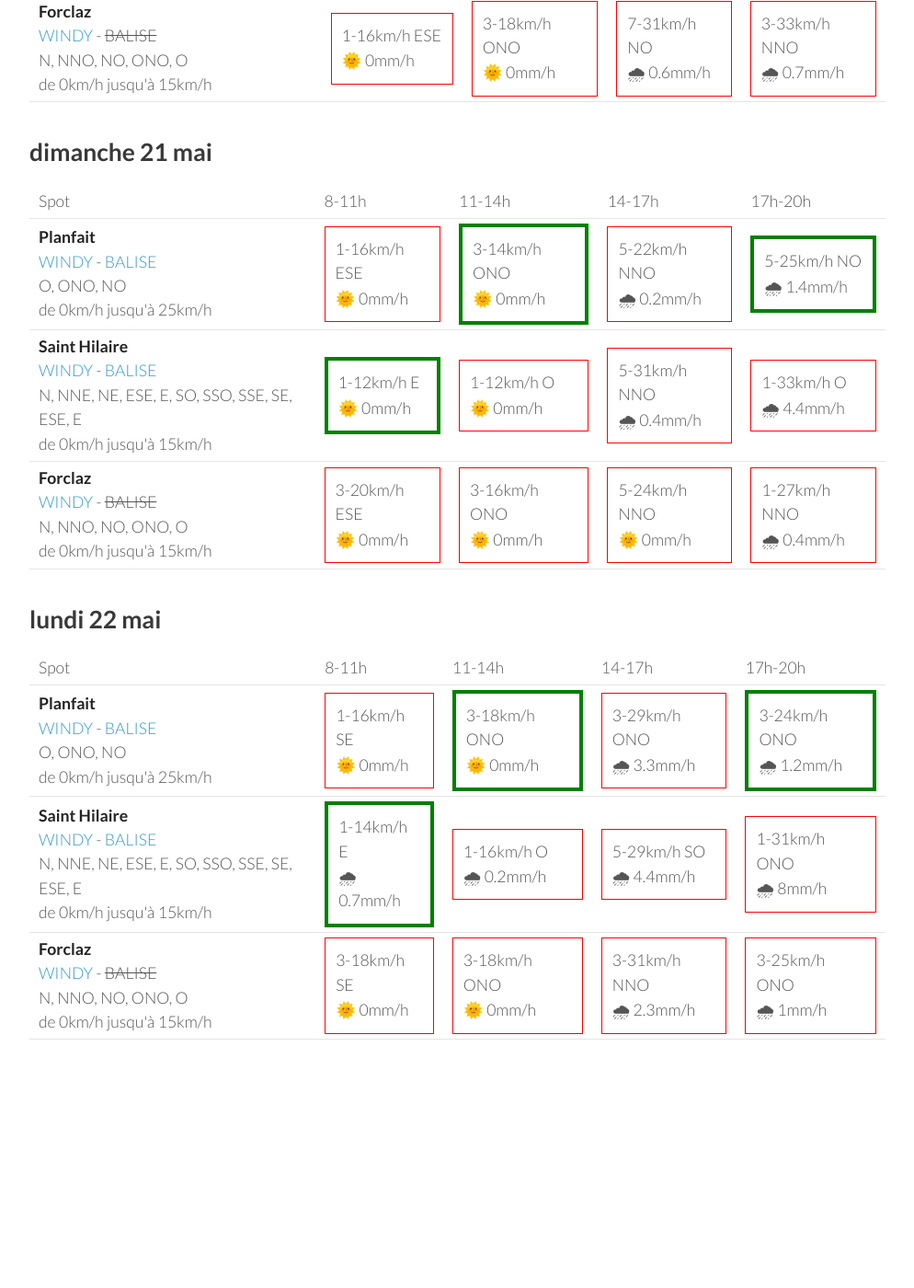
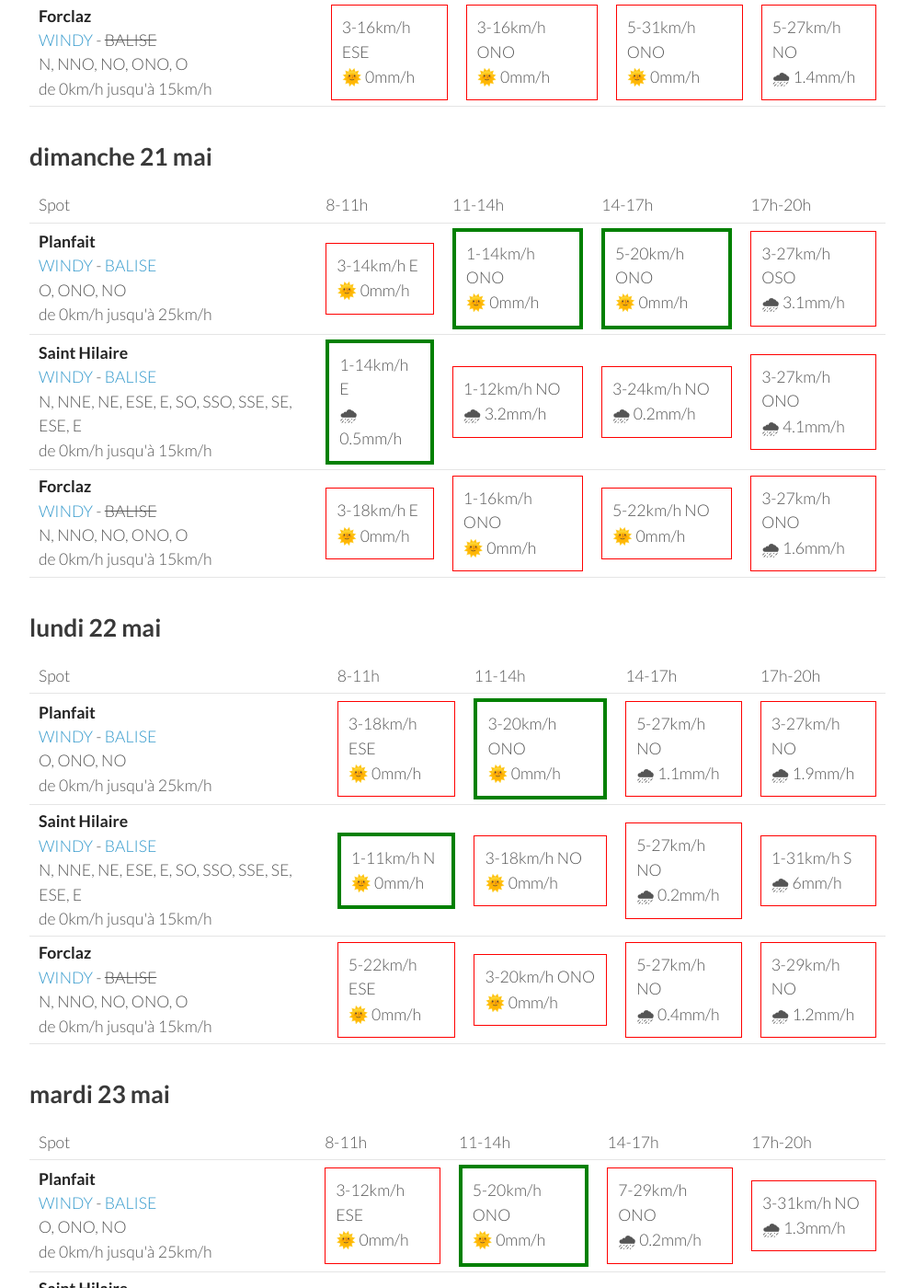
Before and after one commit to parapente-dans-le-nord/parapente-dans-le-nord.github.io, a Jekyll site: the page built from alpes_nord.markdown, in a window 1280 px wide and 1400 px high, scrolled down 1655 px. Shown: the whole window at 92% size, without its empty margins (26-1020 px from the left). Built offline with Jekyll 4.4.1, drawn with Linux system fonts in a browser that asks for light colours; before the commit the page ends 2913 px from its top, so only the background shows below that; some of the changed text lies outside the part shown.

Commit message:
update index.markdown

```diff
--- a/alpes_nord.markdown
+++ b/alpes_nord.markdown
@@ -117,29 +117,29 @@ page mise à jour le jeudi 18 mai 06:26
         <td><strong>Planfait</strong><br><a href="https://windy.com/45.853/6.223?45.415,6.223,8">WINDY</a> - <span class=""><a href="https://www.openwindmap.org/PP496">BALISE</a> </span><br> <span class="vent-favorable">O, ONO, NO</span><br><span class="force-vent">de 0km/h jusqu'à 25km/h</span> </td>
 
             <td><div class="not-flyable"><p>1-14km/h ESE</p><p>🌞 0mm/h</p></div></td>
-            <td><div class="flyable"><p>3-18km/h NO</p><p>🌞 0mm/h</p></div></td>
-            <td><div class="not-flyable"><p>7-31km/h NO</p><p>🌧 1.5mm/h</p></div></td>
-            <td><div class="not-flyable"><p>3-31km/h NNO</p><p>🌧 1.7mm/h</p></div></td>
+            <td><div class="flyable"><p>3-18km/h ONO</p><p>🌞 0mm/h</p></div></td>
+            <td><div class="not-flyable"><p>7-31km/h ONO</p><p>🌞 0mm/h</p></div></td>
+            <td><div class="not-flyable"><p>5-29km/h NO</p><p>🌧 2.6mm/h</p></div></td>
 
 
     </tr>
 <tr>
         <td><strong>Saint Hilaire</strong><br><a href="https://windy.com/45.307/5.888?45.087,5.889,9,m:eUFagkX">WINDY</a> - <span class=""><a href="http://www.balisemeteo.com/balise.php?idBalise=61">BALISE</a> </span><br> <span class="vent-favorable">N, NNE, NE, ESE, E, SO, SSO, SSE, SE, ESE, E</span><br><span class="force-vent">de 0km/h jusqu'à 15km/h</span> </td>
 
-            <td><div class="not-flyable"><p>1-18km/h NNE</p><p>🌞 0mm/h</p></div></td>
-            <td><div class="not-flyable"><p>3-22km/h NNO</p><p>🌞 0mm/h</p></div></td>
-            <td><div class="not-flyable"><p>5-33km/h N</p><p>🌧 0.3mm/h</p></div></td>
-            <td><div class="not-flyable"><p>5-37km/h NNE</p><p>🌧 3.6mm/h</p></div></td>
+            <td><div class="not-flyable"><p>1-20km/h NE</p><p>🌞 0mm/h</p></div></td>
+            <td><div class="not-flyable"><p>1-22km/h NNO</p><p>🌞 0mm/h</p></div></td>
+            <td><div class="not-flyable"><p>5-27km/h NO</p><p>🌧 0.4mm/h</p></div></td>
+            <td><div class="not-flyable"><p>3-31km/h N</p><p>🌧 0.7mm/h</p></div></td>
 
 
     </tr>
 <tr>
         <td><strong>Forclaz</strong><br><a href="https://windy.com/45.814/6.247?45.375,6.246,8,m:eVwaglz">WINDY</a> - <span class="no-balise"> BALISE </span><br> <span class="vent-favorable">N, NNO, NO, ONO, O</span><br><span class="force-vent">de 0km/h jusqu'à 15km/h</span> </td>
 
-            <td><div class="not-flyable"><p>1-16km/h ESE</p><p>🌞 0mm/h</p></div></td>
-            <td><div class="not-flyable"><p>3-18km/h ONO</p><p>🌞 0mm/h</p></div></td>
-            <td><div class="not-flyable"><p>7-31km/h NO</p><p>🌧 0.6mm/h</p></div></td>
-            <td><div class="not-flyable"><p>3-33km/h NNO</p><p>🌧 0.7mm/h</p></div></td>
+            <td><div class="not-flyable"><p>3-16km/h ESE</p><p>🌞 0mm/h</p></div></td>
+            <td><div class="not-flyable"><p>3-16km/h ONO</p><p>🌞 0mm/h</p></div></td>
+            <td><div class="not-flyable"><p>5-31km/h ONO</p><p>🌞 0mm/h</p></div></td>
+            <td><div class="not-flyable"><p>5-27km/h NO</p><p>🌧 1.4mm/h</p></div></td>
 
 
     </tr>
@@ -162,30 +162,30 @@ page mise à jour le jeudi 18 mai 06:26
 <tr>
         <td><strong>Planfait</strong><br><a href="https://windy.com/45.853/6.223?45.415,6.223,8">WINDY</a> - <span class=""><a href="https://www.openwindmap.org/PP496">BALISE</a> </span><br> <span class="vent-favorable">O, ONO, NO</span><br><span class="force-vent">de 0km/h jusqu'à 25km/h</span> </td>
 
-            <td><div class="not-flyable"><p>1-16km/h ESE</p><p>🌞 0mm/h</p></div></td>
-            <td><div class="flyable"><p>3-14km/h ONO</p><p>🌞 0mm/h</p></div></td>
-            <td><div class="not-flyable"><p>5-22km/h NNO</p><p>🌧 0.2mm/h</p></div></td>
-            <td><div class="flyable"><p>5-25km/h NO</p><p>🌧 1.4mm/h</p></div></td>
+            <td><div class="not-flyable"><p>3-14km/h E</p><p>🌞 0mm/h</p></div></td>
+            <td><div class="flyable"><p>1-14km/h ONO</p><p>🌞 0mm/h</p></div></td>
+            <td><div class="flyable"><p>5-20km/h ONO</p><p>🌞 0mm/h</p></div></td>
+            <td><div class="not-flyable"><p>3-27km/h OSO</p><p>🌧 3.1mm/h</p></div></td>
 
 
     </tr>
 <tr>
         <td><strong>Saint Hilaire</strong><br><a href="https://windy.com/45.307/5.888?45.087,5.889,9,m:eUFagkX">WINDY</a> - <span class=""><a href="http://www.balisemeteo.com/balise.php?idBalise=61">BALISE</a> </span><br> <span class="vent-favorable">N, NNE, NE, ESE, E, SO, SSO, SSE, SE, ESE, E</span><br><span class="force-vent">de 0km/h jusqu'à 15km/h</span> </td>
 
-            <td><div class="flyable"><p>1-12km/h E</p><p>🌞 0mm/h</p></div></td>
-            <td><div class="not-flyable"><p>1-12km/h O</p><p>🌞 0mm/h</p></div></td>
-            <td><div class="not-flyable"><p>5-31km/h NNO</p><p>🌧 0.4mm/h</p></div></td>
-            <td><div class="not-flyable"><p>1-33km/h O</p><p>🌧 4.4mm/h</p></div></td>
+            <td><div class="flyable"><p>1-14km/h E</p><p>🌧 0.5mm/h</p></div></td>
+            <td><div class="not-flyable"><p>1-12km/h NO</p><p>🌧 3.2mm/h</p></div></td>
+            <td><div class="not-flyable"><p>3-24km/h NO</p><p>🌧 0.2mm/h</p></div></td>
+            <td><div class="not-flyable"><p>3-27km/h ONO</p><p>🌧 4.1mm/h</p></div></td>
 
 
     </tr>
 <tr>
         <td><strong>Forclaz</strong><br><a href="https://windy.com/45.814/6.247?45.375,6.246,8,m:eVwaglz">WINDY</a> - <span class="no-balise"> BALISE </span><br> <span class="vent-favorable">N, NNO, NO, ONO, O</span><br><span class="force-vent">de 0km/h jusqu'à 15km/h</span> </td>
 
-            <td><div class="not-flyable"><p>3-20km/h ESE</p><p>🌞 0mm/h</p></div></td>
-            <td><div class="not-flyable"><p>3-16km/h ONO</p><p>🌞 0mm/h</p></div></td>
-            <td><div class="not-flyable"><p>5-24km/h NNO</p><p>🌞 0mm/h</p></div></td>
-            <td><div class="not-flyable"><p>1-27km/h NNO</p><p>🌧 0.4mm/h</p></div></td>
+            <td><div class="not-flyable"><p>3-18km/h E</p><p>🌞 0mm/h</p></div></td>
+            <td><div class="not-flyable"><p>1-16km/h ONO</p><p>🌞 0mm/h</p></div></td>
+            <td><div class="not-flyable"><p>5-22km/h NO</p><p>🌞 0mm/h</p></div></td>
+            <td><div class="not-flyable"><p>3-27km/h ONO</p><p>🌧 1.6mm/h</p></div></td>
 
 
     </tr>
@@ -208,30 +208,30 @@ page mise à jour le jeudi 18 mai 06:26
 <tr>
         <td><strong>Planfait</strong><br><a href="https://windy.com/45.853/6.223?45.415,6.223,8">WINDY</a> - <span class=""><a href="https://www.openwindmap.org/PP496">BALISE</a> </span><br> <span class="vent-favorable">O, ONO, NO</span><br><span class="force-vent">de 0km/h jusqu'à 25km/h</span> </td>
 
-            <td><div class="not-flyable"><p>1-16km/h SE</p><p>🌞 0mm/h</p></div></td>
-            <td><div class="flyable"><p>3-18km/h ONO</p><p>🌞 0mm/h</p></div></td>
-            <td><div class="not-flyable"><p>3-29km/h ONO</p><p>🌧 3.3mm/h</p></div></td>
-            <td><div class="flyable"><p>3-24km/h ONO</p><p>🌧 1.2mm/h</p></div></td>
+            <td><div class="not-flyable"><p>3-18km/h ESE</p><p>🌞 0mm/h</p></div></td>
+            <td><div class="flyable"><p>3-20km/h ONO</p><p>🌞 0mm/h</p></div></td>
+            <td><div class="not-flyable"><p>5-27km/h NO</p><p>🌧 1.1mm/h</p></div></td>
+            <td><div class="not-flyable"><p>3-27km/h NO</p><p>🌧 1.9mm/h</p></div></td>
 
 
     </tr>
 <tr>
         <td><strong>Saint Hilaire</strong><br><a href="https://windy.com/45.307/5.888?45.087,5.889,9,m:eUFagkX">WINDY</a> - <span class=""><a href="http://www.balisemeteo.com/balise.php?idBalise=61">BALISE</a> </span><br> <span class="vent-favorable">N, NNE, NE, ESE, E, SO, SSO, SSE, SE, ESE, E</span><br><span class="force-vent">de 0km/h jusqu'à 15km/h</span> </td>
 
-            <td><div class="flyable"><p>1-14km/h E</p><p>🌧 0.7mm/h</p></div></td>
-            <td><div class="not-flyable"><p>1-16km/h O</p><p>🌧 0.2mm/h</p></div></td>
-            <td><div class="not-flyable"><p>5-29km/h SO</p><p>🌧 4.4mm/h</p></div></td>
-            <td><div class="not-flyable"><p>1-31km/h ONO</p><p>🌧 8mm/h</p></div></td>
+            <td><div class="flyable"><p>1-11km/h N</p><p>🌞 0mm/h</p></div></td>
+            <td><div class="not-flyable"><p>3-18km/h NO</p><p>🌞 0mm/h</p></div></td>
+            <td><div class="not-flyable"><p>5-27km/h NO</p><p>🌧 0.2mm/h</p></div></td>
+            <td><div class="not-flyable"><p>1-31km/h S</p><p>🌧 6mm/h</p></div></td>
 
 
     </tr>
 <tr>
         <td><strong>Forclaz</strong><br><a href="https://windy.com/45.814/6.247?45.375,6.246,8,m:eVwaglz">WINDY</a> - <span class="no-balise"> BALISE </span><br> <span class="vent-favorable">N, NNO, NO, ONO, O</span><br><span class="force-vent">de 0km/h jusqu'à 15km/h</span> </td>
 
-            <td><div class="not-flyable"><p>3-18km/h SE</p><p>🌞 0mm/h</p></div></td>
-            <td><div class="not-flyable"><p>3-18km/h ONO</p><p>🌞 0mm/h</p></div></td>
-            <td><div class="not-flyable"><p>3-31km/h NNO</p><p>🌧 2.3mm/h</p></div></td>
-            <td><div class="not-flyable"><p>3-25km/h ONO</p><p>🌧 1mm/h</p></div></td>
+            <td><div class="not-flyable"><p>5-22km/h ESE</p><p>🌞 0mm/h</p></div></td>
+            <td><div class="not-flyable"><p>3-20km/h ONO</p><p>🌞 0mm/h</p></div></td>
+            <td><div class="not-flyable"><p>5-27km/h NO</p><p>🌧 0.4mm/h</p></div></td>
+            <td><div class="not-flyable"><p>3-29km/h NO</p><p>🌧 1.2mm/h</p></div></td>
 
 
     </tr>
@@ -239,3 +239,49 @@ page mise à jour le jeudi 18 mai 06:26
 </tbody>
 </table>
 {:/}
+## mardi 23 mai
+
+{::nomarkdown}
+<table>
+  <tbody>
+    <tr>
+      <td>Spot</td>
+      <td>8-11h</td>
+      <td>11-14h</td>
+      <td>14-17h</td>
+      <td>17h-20h</td>
+    </tr>
+<tr>
+        <td><strong>Planfait</strong><br><a href="https://windy.com/45.853/6.223?45.415,6.223,8">WINDY</a> - <span class=""><a href="https://www.openwindmap.org/PP496">BALISE</a> </span><br> <span class="vent-favorable">O, ONO, NO</span><br><span class="force-vent">de 0km/h jusqu'à 25km/h</span> </td>
+
+            <td><div class="not-flyable"><p>3-12km/h ESE</p><p>🌞 0mm/h</p></div></td>
+            <td><div class="flyable"><p>5-20km/h ONO</p><p>🌞 0mm/h</p></div></td>
+            <td><div class="not-flyable"><p>7-29km/h ONO</p><p>🌧 0.2mm/h</p></div></td>
+            <td><div class="not-flyable"><p>3-31km/h NO</p><p>🌧 1.3mm/h</p></div></td>
+
+
+    </tr>
+<tr>
+        <td><strong>Saint Hilaire</strong><br><a href="https://windy.com/45.307/5.888?45.087,5.889,9,m:eUFagkX">WINDY</a> - <span class=""><a href="http://www.balisemeteo.com/balise.php?idBalise=61">BALISE</a> </span><br> <span class="vent-favorable">N, NNE, NE, ESE, E, SO, SSO, SSE, SE, ESE, E</span><br><span class="force-vent">de 0km/h jusqu'à 15km/h</span> </td>
+
+            <td><div class="not-flyable"><p>1-9km/h O</p><p>🌞 0mm/h</p></div></td>
+            <td><div class="not-flyable"><p>3-18km/h ONO</p><p>🌞 0mm/h</p></div></td>
+            <td><div class="not-flyable"><p>5-25km/h NO</p><p>🌞 0mm/h</p></div></td>
+            <td><div class="not-flyable"><p>5-31km/h NNO</p><p>🌧 0.2mm/h</p></div></td>
+
+
+    </tr>
+<tr>
+        <td><strong>Forclaz</strong><br><a href="https://windy.com/45.814/6.247?45.375,6.246,8,m:eVwaglz">WINDY</a> - <span class="no-balise"> BALISE </span><br> <span class="vent-favorable">N, NNO, NO, ONO, O</span><br><span class="force-vent">de 0km/h jusqu'à 15km/h</span> </td>
+
+            <td><div class="not-flyable"><p>3-14km/h SE</p><p>🌞 0mm/h</p></div></td>
+            <td><div class="not-flyable"><p>5-20km/h ONO</p><p>🌞 0mm/h</p></div></td>
+            <td><div class="not-flyable"><p>7-29km/h ONO</p><p>🌞 0mm/h</p></div></td>
+            <td><div class="not-flyable"><p>3-31km/h NO</p><p>🌧 1.5mm/h</p></div></td>
+
+
+    </tr>
+
+</tbody>
+</table>
+{:/}
```
Also changed, not shown: other parts of alpes_nord.markdown (+1 -1 lines).
